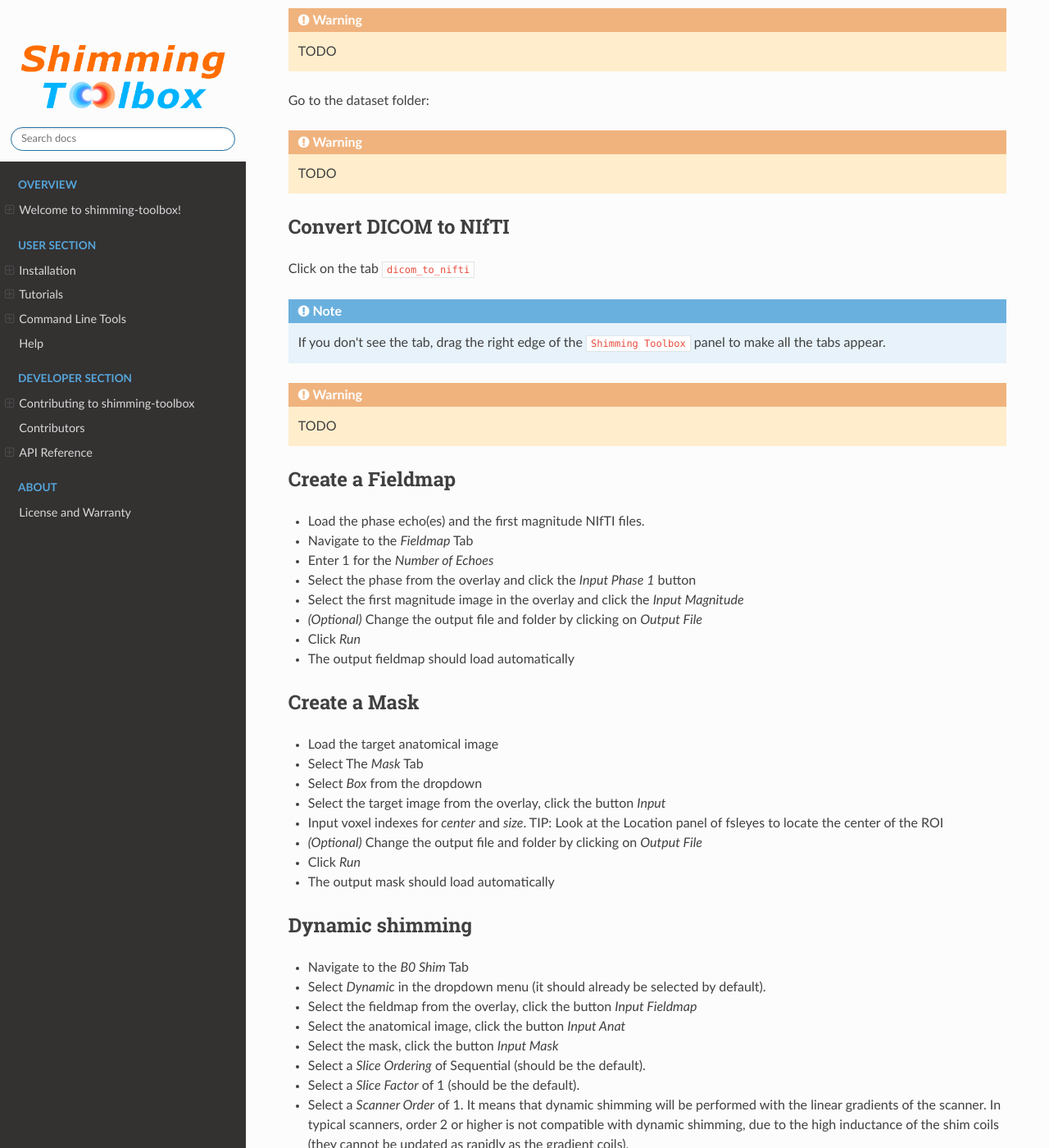
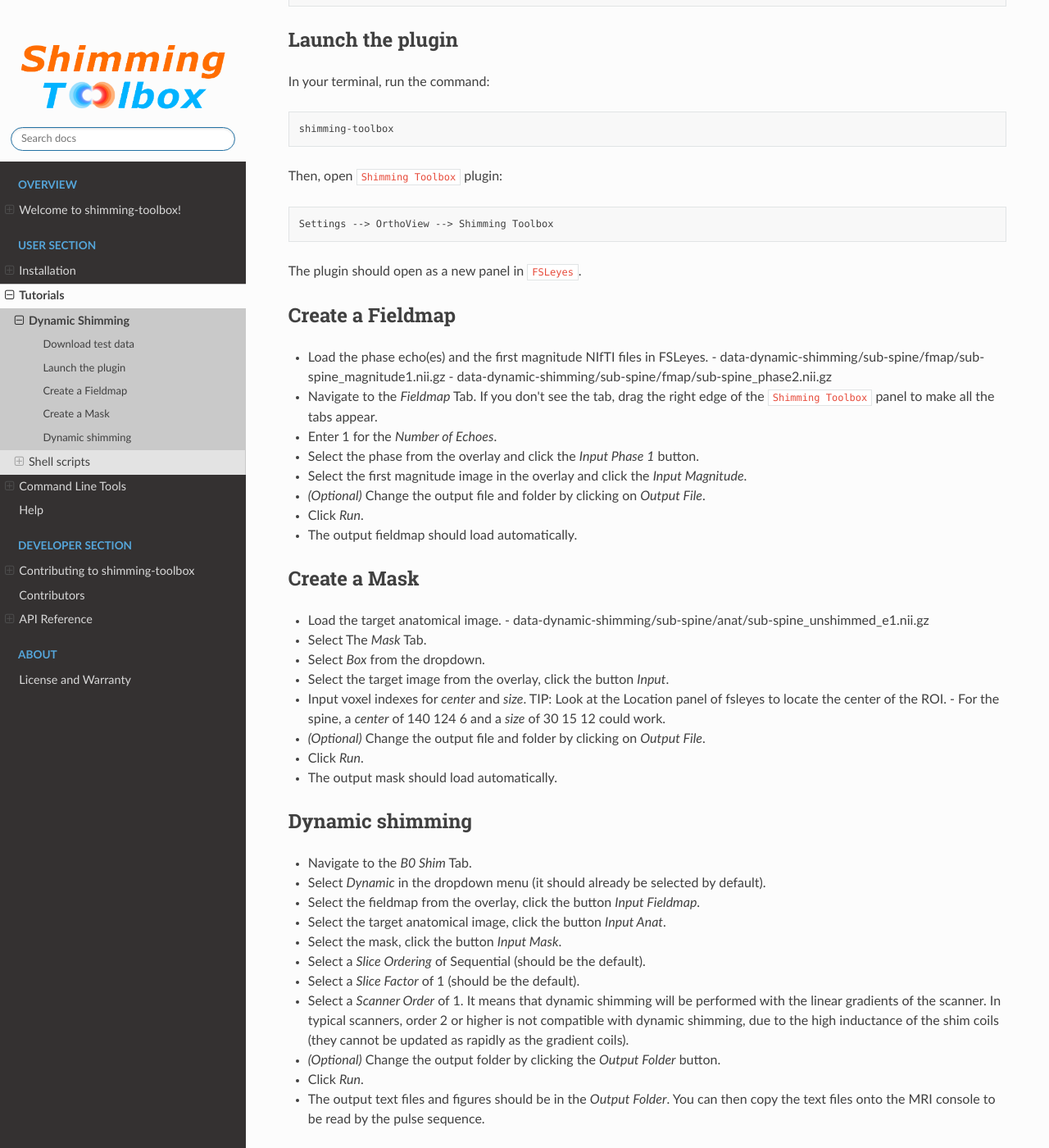
Before and after one commit to shimming-toolbox/shimming-toolbox, a Sphinx documentation site: the page built from docs/source/user_section/tutorials/dynamic_shimming.rst, in a window 1280 px wide and 1400 px high, scrolled down 485 px. Shown: the whole window at 82% size. Built offline with Sphinx 7.4.7 and the Read the Docs theme 2.0.0, drawn with Linux system fonts in a browser that asks for light colours; some of the changed text lies outside the part shown.

Commit message:
Include dynamic shimming tutorial and uopdate it

```diff
--- a/docs/source/user_section/tutorials.rst
+++ b/docs/source/user_section/tutorials.rst
@@ -9,4 +9,5 @@
   :glob:
   :maxdepth: 1
 
+  tutorials/dynamic_shimming
   tutorials/shell_script
--- a/docs/source/user_section/tutorials/dynamic_shimming.rst
+++ b/docs/source/user_section/tutorials/dynamic_shimming.rst
@@ -3,7 +3,32 @@
 Dynamic Shimming
 ----------------
 
-Open a Terminal and run:
+In this tutorial, we will learn the following:
+- Launch Shimming-Toolbox's GUI
+- Create a fieldmap
+- Create a mask
+- Perform dynamic shimming
+
+Download test data
+~~~~~~~~~~~~~~~~~~
+
+Open a Terminal and download this small dataset by running the following command:
+
+.. code:: bash
+
+    st_download data-dynamic-shimming
+
+Go to the dataset folder:
+
+.. code:: bash
+
+  cd data-dynamic-shimming
+
+
+Launch the plugin
+~~~~~~~~~~~~~~~~~
+
+In your terminal, run the command:
 
 .. code:: bash
 
@@ -17,71 +42,50 @@
 
 The plugin should open as a new panel in ``FSLeyes``.
 
-Download test data
-~~~~~~~~~~~~~~~~~~
-
-.. warning::
-  TODO
-
-Go to the dataset folder:
-
-.. warning::
-  TODO
-
-
-Convert DICOM to NIfTI
-~~~~~~~~~~~~~~~~~~~~~~
-
-Click on the tab ``dicom_to_nifti``
-
-.. note::
-  If you don't see the tab, drag the right edge of the ``Shimming Toolbox`` panel
-  to make all the tabs appear.
-
-
-.. warning::
-  TODO
-
 
 Create a Fieldmap
 ~~~~~~~~~~~~~~~~~
 
-- Load the phase echo(es) and the first magnitude NIfTI files.
-- Navigate to the *Fieldmap* Tab
-- Enter 1 for the *Number of Echoes*
-- Select the phase from the overlay and click the *Input Phase 1* button
-- Select the first magnitude image in the overlay and click the *Input Magnitude*
-- *(Optional)* Change the output file and folder by clicking on *Output File*
-- Click *Run*
-- The output fieldmap should load automatically
+- Load the phase echo(es) and the first magnitude NIfTI files in FSLeyes.
+  - data-dynamic-shimming/sub-spine/fmap/sub-spine_magnitude1.nii.gz
+  - data-dynamic-shimming/sub-spine/fmap/sub-spine_phase2.nii.gz
+- Navigate to the *Fieldmap* Tab. If you don't see the tab, drag the right edge of the ``Shimming Toolbox`` panel to make all the tabs appear.
+- Enter 1 for the *Number of Echoes*.
+- Select the phase from the overlay and click the *Input Phase 1* button.
+- Select the first magnitude image in the overlay and click the *Input Magnitude*.
+- *(Optional)* Change the output file and folder by clicking on *Output File*.
+- Click *Run*.
+- The output fieldmap should load automatically.
 
 Create a Mask
 ~~~~~~~~~~~~~
 
-- Load the target anatomical image
-- Select The *Mask* Tab
-- Select *Box* from the dropdown
-- Select the target image from the overlay, click the button *Input*
-- Input voxel indexes for *center* and *size*. TIP: Look at the Location panel of fsleyes to locate the center of the ROI
-- *(Optional)* Change the output file and folder by clicking on *Output File*
-- Click *Run*
-- The output mask should load automatically
+- Load the target anatomical image.
+  - data-dynamic-shimming/sub-spine/anat/sub-spine_unshimmed_e1.nii.gz
+- Select The *Mask* Tab.
+- Select *Box* from the dropdown.
+- Select the target image from the overlay, click the button *Input*.
+- Input voxel indexes for *center* and *size*. TIP: Look at the Location panel of fsleyes to locate the center of the ROI.
+  - For the spine, a *center* of 140 124 6 and a *size* of 30 15 12 could work.
+- *(Optional)* Change the output file and folder by clicking on *Output File*.
+- Click *Run*.
+- The output mask should load automatically.
 
 Dynamic shimming
 ~~~~~~~~~~~~~~~~
 
-- Navigate to the *B0 Shim* Tab
+- Navigate to the *B0 Shim* Tab.
 - Select *Dynamic* in the dropdown menu (it should already be selected by default).
-- Select the fieldmap from the overlay, click the button *Input Fieldmap*
-- Select the anatomical image, click the button *Input Anat*
-- Select the mask, click the button *Input Mask*
+- Select the fieldmap from the overlay, click the button *Input Fieldmap*.
+- Select the target anatomical image, click the button *Input Anat*.
+- Select the mask, click the button *Input Mask*.
 - Select a *Slice Ordering* of Sequential (should be the default).
 - Select a *Slice Factor* of 1 (should be the default).
 - Select a *Scanner Order* of 1. It means that dynamic shimming will be
   performed with the linear gradients of the scanner. In typical scanners, order 2
   or higher is not compatible with dynamic shimming, due to the high inductance of the
   shim coils (they cannot be updated as rapidly as the gradient coils).
-- *(Optional)* Change the output folder by clicking the *Output Folder* button
-- Click *Run*
+- *(Optional)* Change the output folder by clicking the *Output Folder* button.
+- Click *Run*.
 - The output text files and figures should be in the *Output Folder*. You can
   then copy the text files onto the MRI console to be read by the pulse sequence.
```
